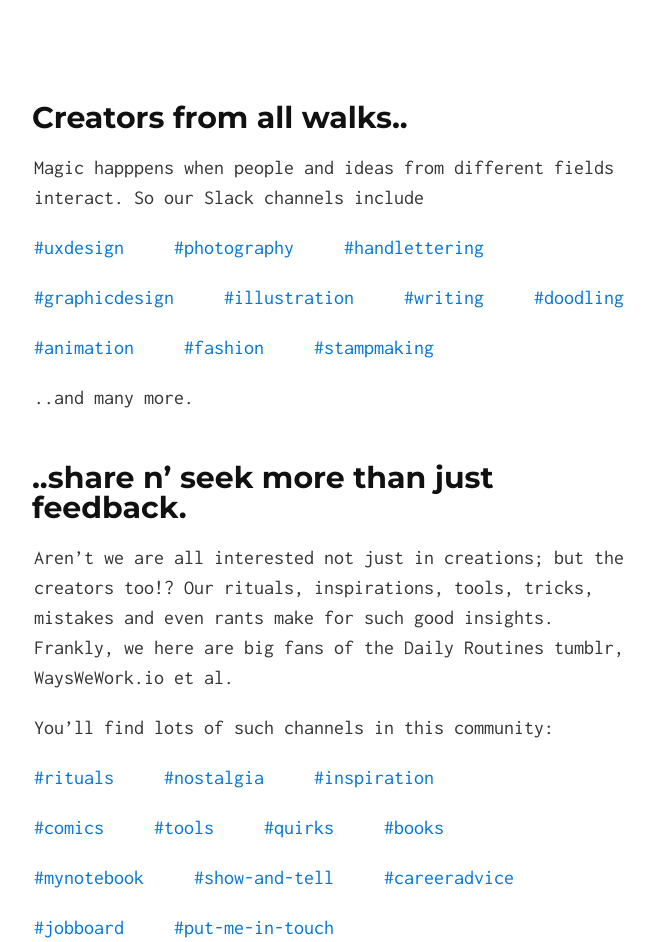
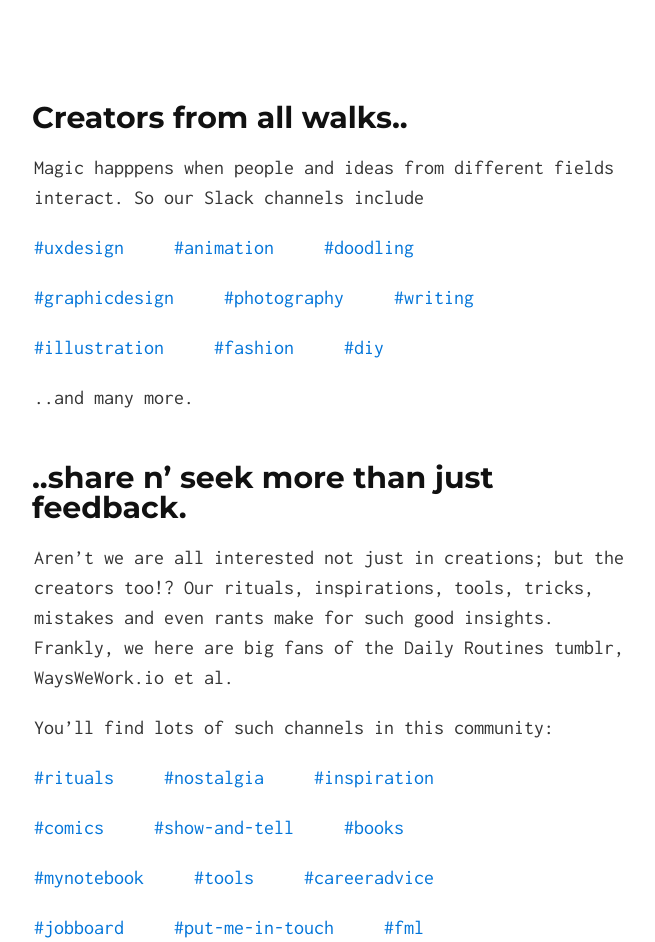
Before and after one commit to pzync/betterIndia, a Jekyll site: the page built from index.md, in a window 1280 px wide. Shown: the part 727-1669 px from the top of the page, without its empty margins (306-961 px from the left). Built offline with Jekyll 4.4.1, drawn with Linux system fonts in a browser that asks for light colours.

Commit message:
rearranged channel hashtags for small screen

```diff
--- a/index.md
+++ b/index.md
@@ -17,13 +17,13 @@ Already a member? [Login](http://cdecaf.slack.com/login)
 
 Magic happpens when people and ideas from different fields interact. So our Slack channels include
 
-[#uxdesign](http://) &nbsp; &nbsp;  [#photography](http://) &nbsp; &nbsp;  [#handlettering](http://)
+[#uxdesign](http://) &nbsp; &nbsp;  [#animation](http://) &nbsp; &nbsp;  [#doodling](http://)
 
 
-[#graphicdesign](http://) &nbsp; &nbsp;  [#illustration](http://) &nbsp; &nbsp;  [#writing](http://) &nbsp; &nbsp;  [#doodling](http://)
+[#graphicdesign](http://) &nbsp; &nbsp;  [#photography](http://) &nbsp; &nbsp;  [#writing](http://)
 
 
-[#animation](http://) &nbsp; &nbsp;  [#fashion](http://) &nbsp; &nbsp;  [#stampmaking](http://)
+[#illustration](http://) &nbsp; &nbsp;  [#fashion](http://) &nbsp; &nbsp;  [#diy](http://)
 
 ..and many more.
 
@@ -38,14 +38,16 @@ You'll find lots of such channels in this community:
 [#rituals](http://) &nbsp; &nbsp;  [#nostalgia](http://) &nbsp; &nbsp;  [#inspiration](http://)
 
 
-[#comics](http://) &nbsp; &nbsp;  [#tools](http://) &nbsp; &nbsp;  [#quirks](http://) &nbsp; &nbsp;  [#books](http://)
+[#comics](http://) &nbsp; &nbsp;  [#show-and-tell](http://) &nbsp; &nbsp;  [#books](http://)
 
 
-[#mynotebook](http://) &nbsp; &nbsp;  [#show-and-tell](http://) &nbsp; &nbsp;  [#careeradvice](http://)
+[#mynotebook](http://) &nbsp; &nbsp;  [#tools](http://) &nbsp; &nbsp;  [#careeradvice](http://)
 
 
-[#jobboard](http://)  &nbsp; &nbsp; [#put-me-in-touch](http://)
+[#jobboard](http://)  &nbsp; &nbsp; [#put-me-in-touch](http://) &nbsp; &nbsp;  [#fml](http://)
 
 &nbsp;
 
 **Let's make some magic..**
+
+[**Join Now**](http://cdecaf.slack.com)  &nbsp;  [Login](http://cdecaf.slack.com/login)
```
